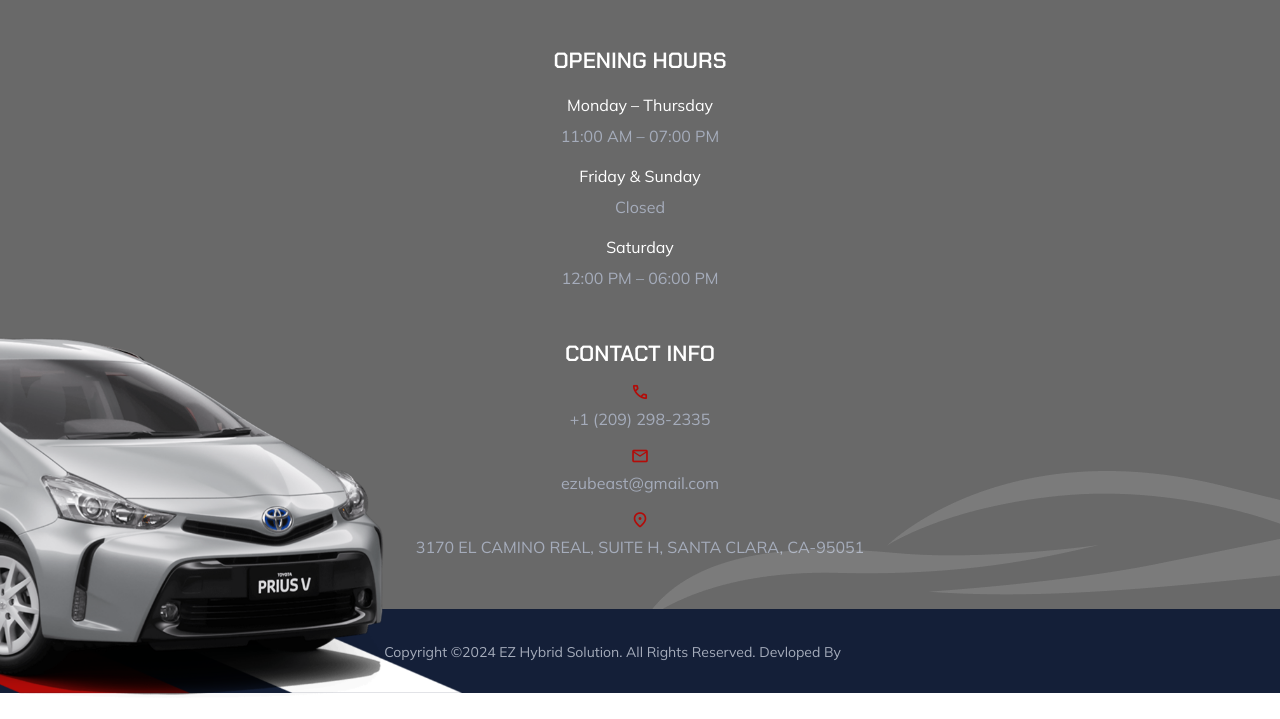
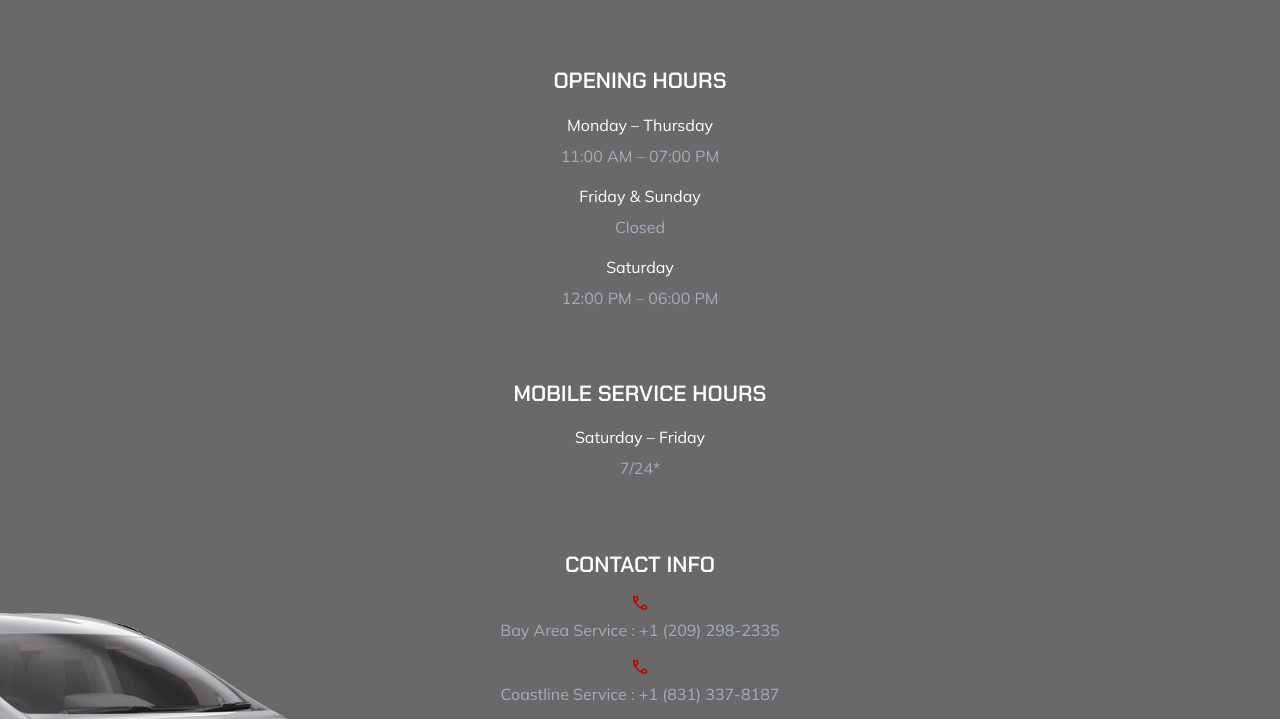
Before and after one commit to TarekAhamed-LIV3D/EZsolution, a plain HTML site: page index.html in a window 1280 px wide. Shown: the part 7098-7817 px from the top of the page. Before the commit the page ends 7796 px from the top, so only its background shows below. Drawn offline with nearby package versions, Linux system fonts and the light colour scheme.

Commit message:
Updating contact info

```diff
--- a/index.html
+++ b/index.html
@@ -658,7 +658,7 @@
 
         </div>
 
-        <ul id="contact" class="footer-list footer-list-center">
+        <ul id="contact" class="footer-list footer-list-center" style="padding-top: 20px;">
 
           <li>
             <p class="h3">Opening Hours</p>
@@ -684,25 +684,45 @@
 
         </ul>
 
+        <ul id="contact" class="footer-list footer-list-center" style="padding-top: 20px;">
+
+          <li>
+            <p class="h3">Mobile Service Hours</p>
+          </li>
+
+          <li>
+            <p class="p">Saturday – Friday</p>
+
+            <span class="span">7/24*</span>
+          </li>
+
+        </ul>
+
         <ul class="footer-list">
 
           <li>
-            <p class="h3 contact-margin" style="margin-block-end: 0px;">Contact Info</p>
+            <p class="h3 contact-margin" style="margin-block-end: 0px; padding-top: 20px;">Contact Info</p>
           </li>
 
           <li>
             <a href="tel:+12092982335" class="footer-link footer-all">
               <span class="material-symbols-rounded">call</span>
-
-              <span class="span">+1 (209) 298-2335</span>
+              <span class="span">Bay Area Service : +1 (209) 298-2335</span>
             </a>
           </li>
 
           <li>
-            <a href="mailto:ezubeast@gmail.com" class="footer-link footer-all">
+            <a href="tel:+12092982335" class="footer-link footer-all">
+              <span class="material-symbols-rounded">call</span>
+              <span class="span">Coastline Service : +1 (831) 337-8187</span>
+            </a>
+          </li>
+
+          <li>
+            <a href="mailto:phbofsantacruz@gmail.com" class="footer-link footer-all">
               <span class="material-symbols-rounded">mail</span>
 
-              <span class="span">ezubeast@gmail.com</span>
+              <span class="span">phbofsantacruz@gmail.com</span>
             </a>
           </li>
 
@@ -725,7 +745,7 @@
     <div class="footer-bottom">
       <div class="container">
 
-        <p class="copyright">Copyright ©2024 EZ Hybrid Solution. All Rights Reserved. Devloped By <class class="blink_footer">L1V3D</class></p>
+        <p class="copyright">Copyright ©2018-2024 EZ Hybrid Solutions. All Rights Reserved. Devloped By <class class="blink_footer">L1V3D</class></p>
 
         <img src="./assets/images/footer-shape-2.png" width="778" height="335" loading="lazy" alt="Shape"
           class="shape shape-2">
```
